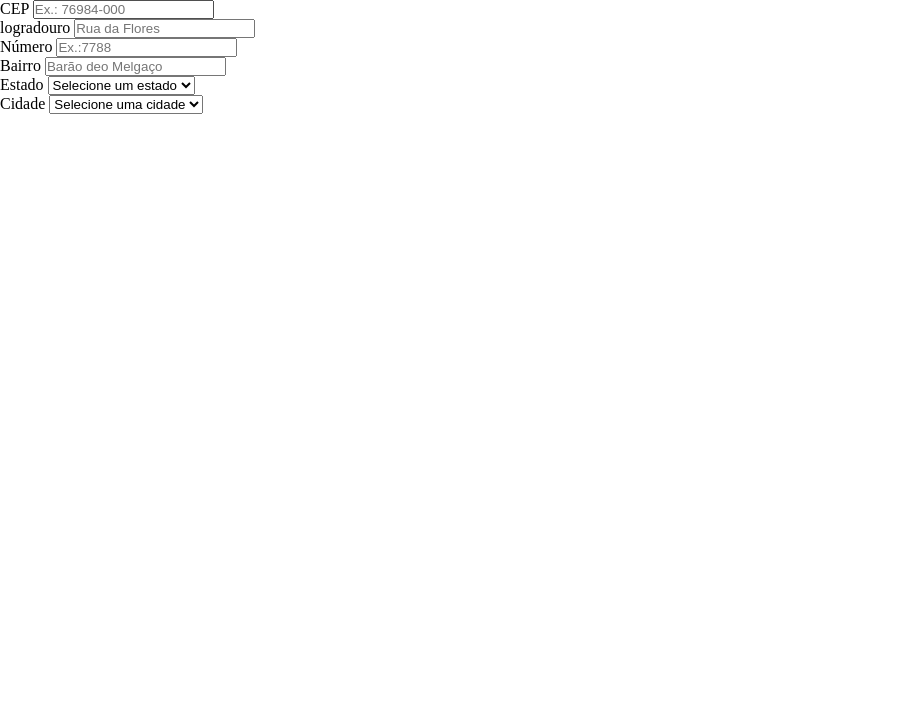
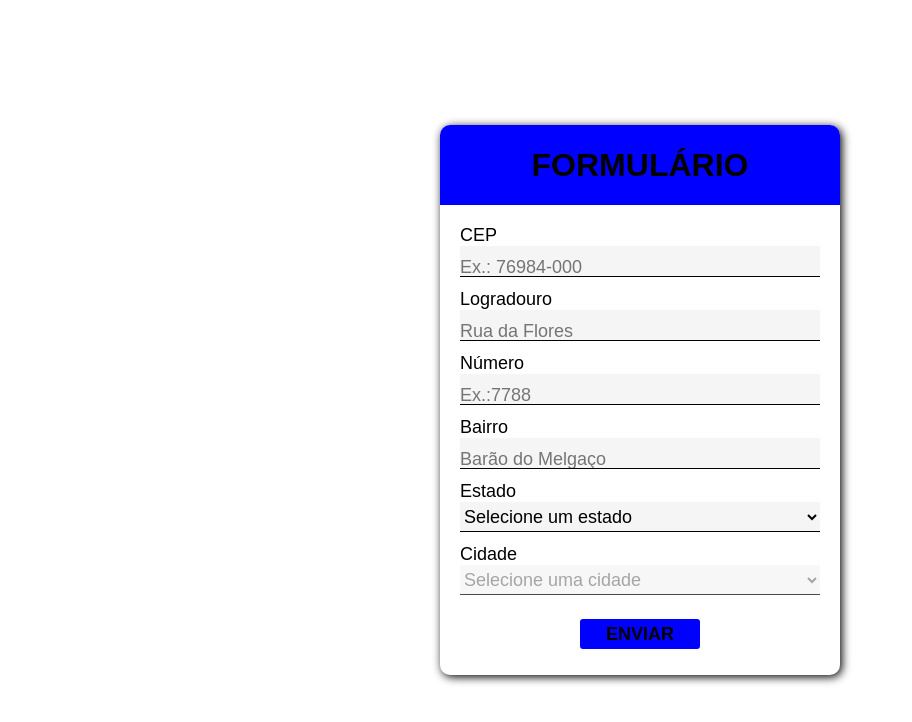
Before and after one commit to RalfHunter/api-ibge, a website built with Vite: page index.html in a window 1280 px wide. Shown: the whole page, without its empty margins (0-912 px from the left). Built offline with nearby package versions, Linux system fonts and the light colour scheme; no server answers.

Commit message:
CSS finalizado

```diff
--- a/index.html
+++ b/index.html
@@ -1,19 +1,26 @@
 <!doctype html>
 <html lang="pt-br">
+
 <head>
   <meta charset="UTF-8" />
   <!-- <link rel="icon" type="image/svg+xml" href="/vite.svg" /> -->
   <meta name="viewport" content="width=device-width, initial-scale=1.0" />
   <title>Consulta CEP</title>
 </head>
+
 <body>
+  <div class="form">
     <form action="">
+      <div class="titulo">
+        <h1>Formulário</h1>
+      </div>
+      <div class="corpo">
         <div>
           <label for="cep">CEP</label>
           <input type="text" id="cep" placeholder="Ex.: 76984-000">
         </div>
         <div>
-        <label for="logradouro">logradouro</label>
+          <label for="logradouro">Logradouro</label>
           <input type="text" id="logradouro" placeholder="Rua da Flores">
         </div>
         <div>
@@ -22,22 +29,28 @@
         </div>
         <div>
           <label for="bairro">Bairro</label>
-        <input type="text" id="bairro" placeholder="Barão deo Melgaço">
+          <input type="text" id="bairro" placeholder="Barão do Melgaço">
         </div>
         <div>
           <label for="estado" id="selectEstado">Estado</label>
           <select name="" id="estado">
-          <option value="" selected>Selecione um estado</option>
+            <option value="" selected disabled hidden>Selecione um estado</option>
           </select>
 
         </div>
         <div>
-        <label for="cidade">Cidade</label>
-         <select name="" id="cidade">
+          <label for="cidade" >Cidade</label>
+          <select name="" id="cidade" disabled>
             <option value="" selected>Selecione uma cidade</option>
           </select>
         </div>
+        <div id="submit">
+          <button>Enviar</button>
+        </div>
+      </div>
     </form>
+  </div>
   <script type="module" src="/src/main.ts"></script>
 </body>
+
 </html>
--- a/src/main.ts
+++ b/src/main.ts
@@ -18,6 +18,8 @@ cep.addEventListener('blur', async () => {
 })
 estado.addEventListener('change', async () => {
   let lista_cidades: string[] = []
+  cidade.disabled = true
+  cidade.innerHTML ='<option value="" selected>Procurando por cidades...</option>'
   const estado_ddds = ddds[estado.value as keyof typeof ddds]
   for (const estado_ddd of estado_ddds) {
     const ddd = estado_ddd.toString()
@@ -25,6 +27,7 @@ estado.addEventListener('change', async () => {
     const cidade = await result.json()
     lista_cidades.push(...cidade.cities)
   }
+  cidade.disabled = false
   cidade.innerHTML = '<option value="" selected>Selecione uma cidade</option>'
   for (const item of lista_cidades) {
     const nova_cidade = document.createElement('option')
@@ -53,11 +56,13 @@ async function obterEstados() {
 
 async function listarCidades(cidades: string[], cidade_create: any = null) {
   if (!cidade_create) {
+    cidade.innerHTML = '<option value="" selected>Selecione uma cidade</option>'
     for (const item of cidades) {
       const nova_cidade = document.createElement('option')
       nova_cidade.textContent = item
       cidade.appendChild(nova_cidade)
     }
+
   } else {
     if (cidades.length === 0) {
       let lista_cidades: string[] = []
@@ -114,6 +119,7 @@ async function consultarCep() {
       // console.log(estado.children[i].textContent)
       const select = document.querySelector<HTMLSelectElement>('#estado')!
       select.selectedIndex = i
+      cidade.disabled = false
     }
     else {
       estado.children[i].removeAttribute('selected')
--- a/src/style.css
+++ b/src/style.css
@@ -2,3 +2,82 @@
   padding: 0;
   margin: 0;
 }
+.form {
+  height: 100vh;
+  width: 100vw;
+  display: flex;
+  justify-content: center;
+  align-items: center;
+  border-radius:20px;
+}
+form {
+  display: flex;
+  flex-direction: column;
+  height: 550px;
+  width: 400px;
+  box-shadow: 2px 2px 10px;
+  border-radius: 10px;
+}
+.titulo {
+  font-family: sans-serif;
+  height: 80px;
+  display: flex;
+  justify-content: center;
+  align-items: center;
+  background-color: blue;
+  text-transform: uppercase;
+  border-top-left-radius: inherit ;
+  border-top-right-radius: inherit ;
+}
+
+.corpo {
+  padding-top: 20px;
+  display: flex;
+  flex-direction: column;
+  gap: 12px;
+  padding-left: 20px;
+  padding-right: 20px;
+}
+
+.corpo > * {
+  font-size: 18px;
+  font-family: sans-serif;
+
+}
+.corpo > * > input, .corpo > * > select {
+  width: 100%;
+  height: 30px;
+  font-size: 18px;
+  border: 0px;
+  border-bottom: 1px solid black;
+  outline: none;
+  background-color: whitesmoke;
+}
+.corpo > * > input {
+  display: flex;
+  height: 18px;
+  padding-top: 12px;
+}
+
+#submit {
+  display: flex;
+  align-self: center;
+}
+#submit > :first-child {
+  background-color: blue;
+  width: 120px;
+  height: 30px;
+  font-size: 18px;
+  border-radius: 3px;
+  margin-top: 12px;
+  outline: none;
+  border: none;
+  text-transform: uppercase;
+  font-weight: 600;
+}
+
+#submit > :first-child:hover {
+  background-color: rgb(117, 117, 255);
+  color: white;
+  box-shadow: 2px 2px 5px black;
+}
```
Lines whose indentation alone changed are shown as unchanged.
